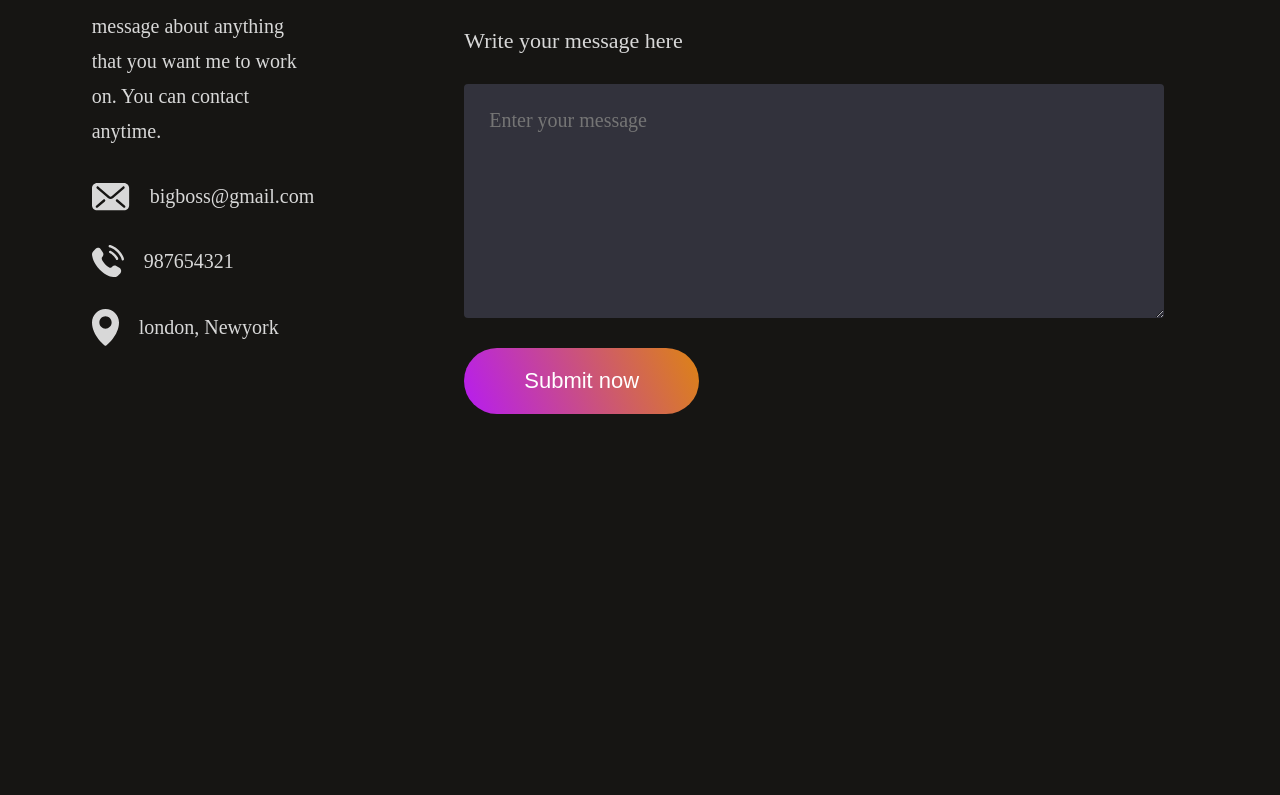
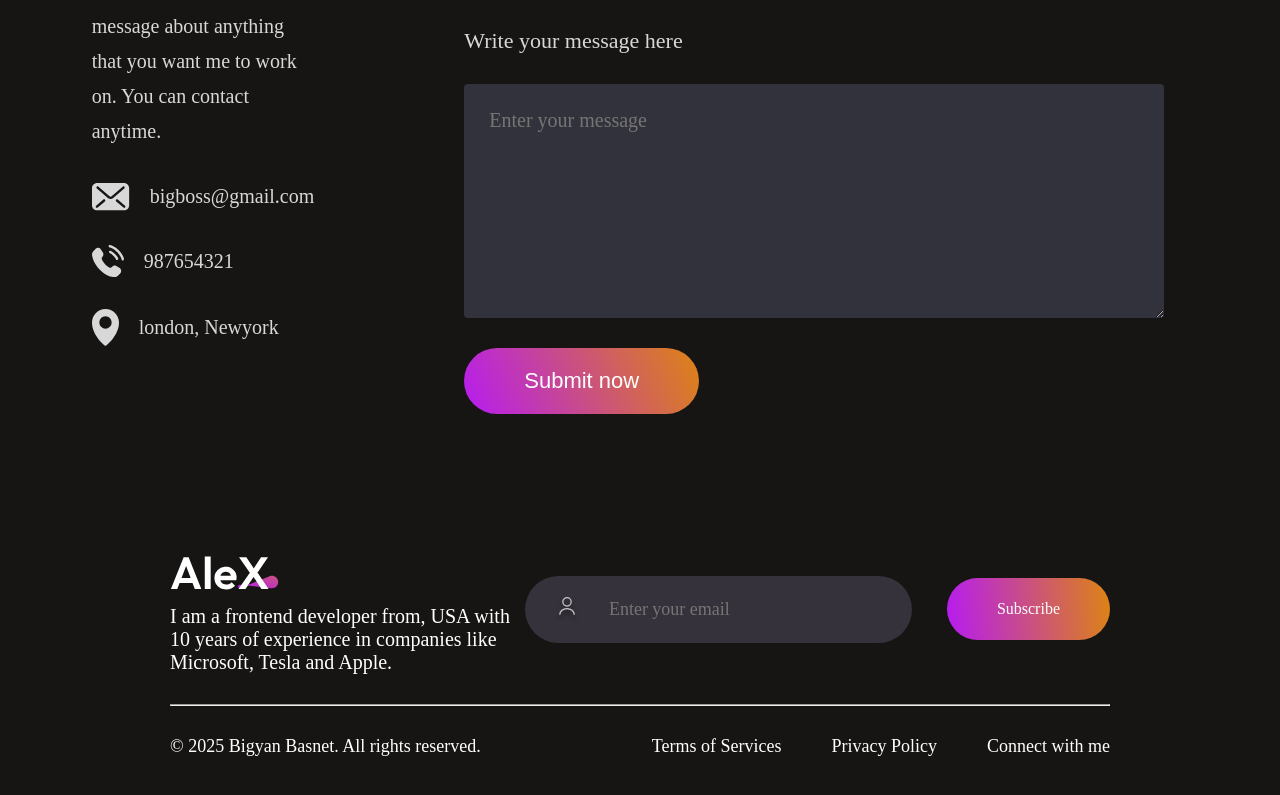
Before and after one commit to Bigyanhub/react_portfolio, a React app: page / in a window 1280 px wide. Shown: the part 5408-6203 px from the top of the page. Before the commit the page ends 5872 px from the top, so only its background shows below. Built offline with nearby package versions, Linux system fonts and the light colour scheme; the HTML template or start-up script is replaced by a standard one.

Commit message:
Add Footer component with styling and integrate into App structure

```diff
--- a/src/App.jsx
+++ b/src/App.jsx
@@ -5,6 +5,7 @@ import About from "./Components/About/About";
 import Services from "./Components/Services/Services";
 import MyWork from "./Components/MyWork/MyWork";
 import Contact from "./Components/Contact/Contact";
+import Footer from "./Components/Footer/Footer";
 
 const App = () => {
   return (
@@ -15,6 +16,7 @@ const App = () => {
       <Services />
       <MyWork />
       <Contact />
+      <Footer />
     </div>
   );
 };
--- /dev/null
+++ b/src/Components/Footer/Footer.css
@@ -0,0 +1,70 @@
+.footer {
+  margin: 50px 170px;
+  display: flex;
+  flex-direction: column;
+  gap: 30px;
+}
+
+.footer-top {
+  display: flex;
+  justify-content: space-between;
+}
+
+.footer-top-left p {
+  font-size: 20px;
+  max-width: 400px;
+}
+
+.footer-top-right {
+  display: flex;
+  align-items: center;
+  gap: 35px;
+}
+
+.footer-email-input {
+  display: flex;
+  gap: 30px;
+  padding: 20px 30px;
+  border-radius: 50px;
+  background: #35323b;
+  padding-right: 80px;
+}
+
+.footer-email-input input {
+  outline: none;
+  border: none;
+  background: transparent;
+  color: #a0a0a0;
+  font-family: Outfit;
+  font-size: 18px;
+}
+
+.footer-subscribe {
+  display: flex;
+  padding: 22px 50px;
+  border-radius: 50px;
+  background: linear-gradient(264deg, #df8908 -5.09%, #b415ff 106.28%);
+  cursor: pointer;
+  transition: 0.3s;
+}
+
+.footer-bottom {
+  display: flex;
+  justify-content: space-between;
+  font-size: 18px;
+}
+
+.footer-bottom-right {
+  display: flex;
+  gap: 50px;
+  margin-bottom: 50px;
+}
+
+.footer-email-input:hover {
+  border: 2px solid white;
+}
+
+.footer-subscribe:hover {
+  transform: scale(1.1);
+  transition: 0.3s;
+}
--- /dev/null
+++ b/src/Components/Footer/Footer.jsx
@@ -0,0 +1,40 @@
+import React from "react";
+import "./Footer.css";
+import footer_logo from "../../assets/footer_logo.svg";
+import user_icon from "../../assets/user_icon.svg";
+
+const Footer = () => {
+  return (
+    <div className="footer">
+      <div className="footer-top">
+        <div className="footer-top-left">
+          <img src={footer_logo} alt="" />
+          <p>
+            I am a frontend developer from, USA with 10 years of experience in
+            companies like Microsoft, Tesla and Apple.
+          </p>
+        </div>
+
+        <div className="footer-top-right">
+          <div className="footer-email-input">
+            <img src={user_icon} alt="" />
+            <input type="email" placeholder="Enter your email" />
+          </div>
+          <div className="footer-subscribe">Subscribe</div>
+        </div>
+      </div>
+
+      <hr />
+      <div className="footer-bottom">
+        <div className="footer-bottom-left">© 2025 Bigyan Basnet. All rights reserved.</div>
+        <div className="footer-bottom-right">
+            <p>Terms of Services</p>
+            <p>Privacy Policy</p>
+            <p>Connect with me</p>
+        </div>
+      </div>
+    </div>
+  );
+};
+
+export default Footer;
```
